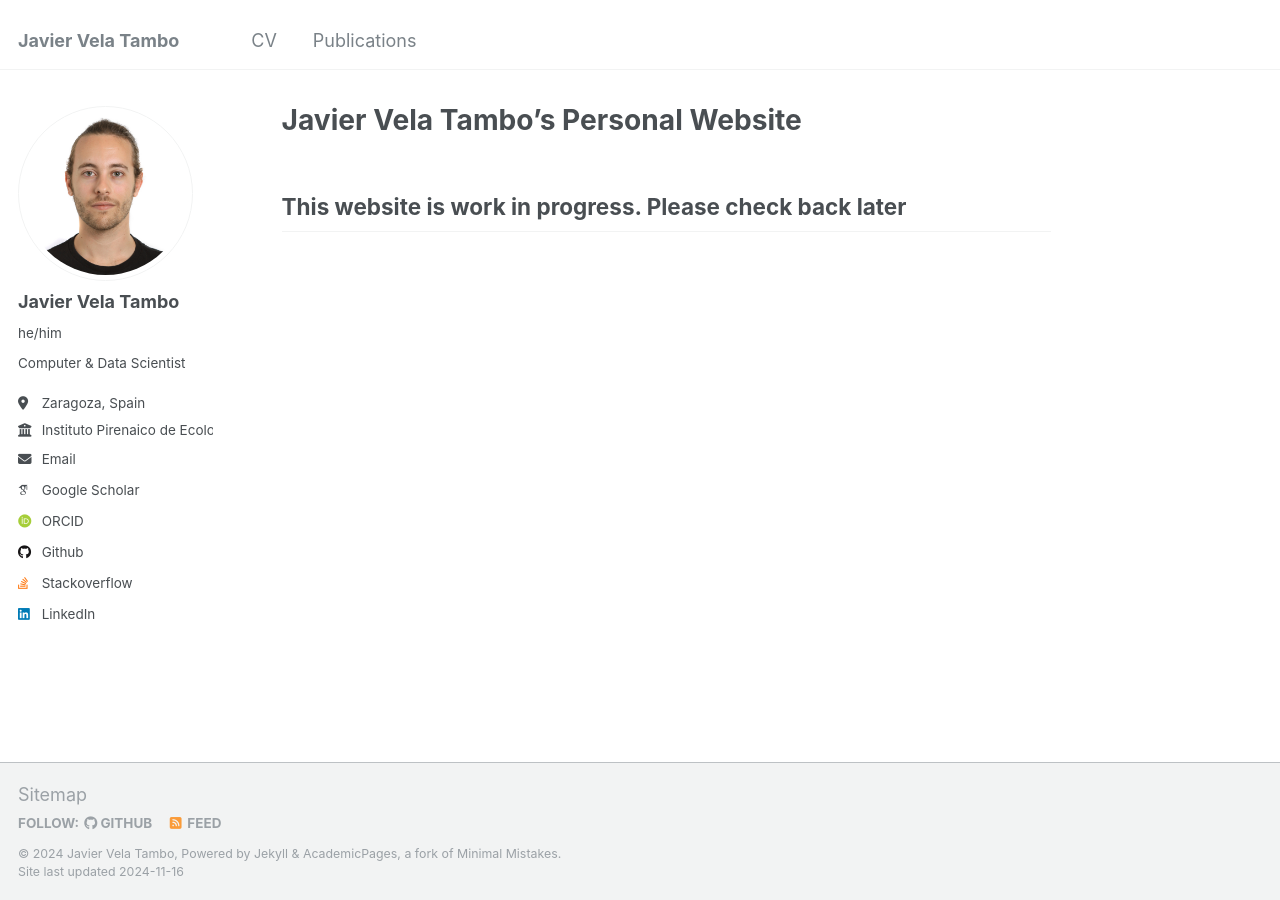
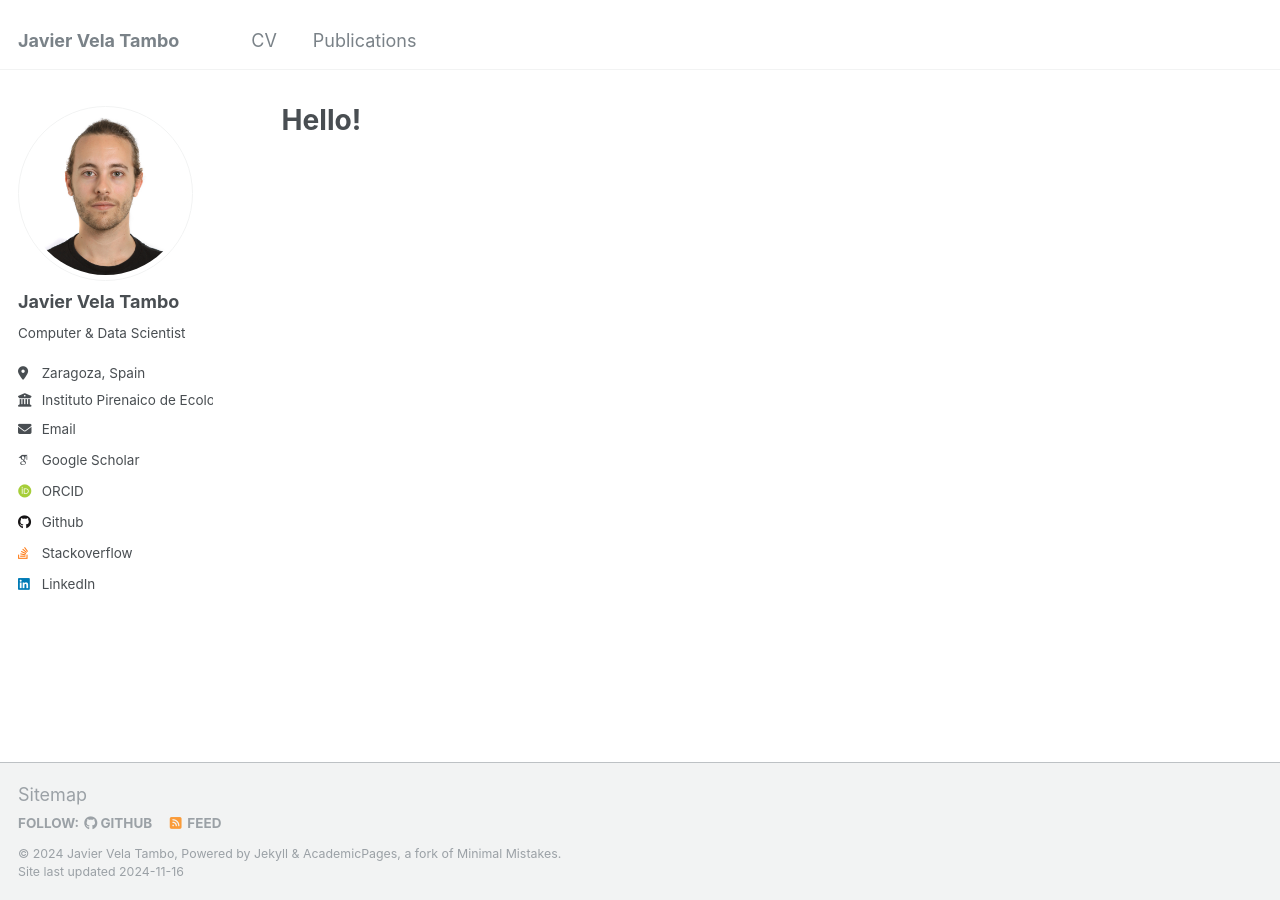
Before and after one commit to javiervela/javiervela.github.io, a Jekyll site: the page built from _pages/about.md, in a window 1280 px wide. Built offline with Jekyll 4.4.1, drawn with Linux system fonts in a browser that asks for light colours; some web fonts are replaced.

Commit message:
Update personal information and modify website title

```diff
--- a/_config.yml
+++ b/_config.yml
@@ -23,10 +23,12 @@ author:
   # Biographic information
   avatar           : "profile.jpg"
   name             : "Javier Vela Tambo"
-  pronouns         : "he/him"
+  pronouns         :
   bio              : "Computer & Data Scientist"
   location         : "Zaragoza, Spain"
-  employer         : "Instituto Pirenaico de Ecología (IPE-CSIC) Spanish National Research Council"
+  employer         : |
+    Instituto Pirenaico de Ecología (IPE-
+    CSIC) Spanish National Research Council
   uri              :
   email            : "javier.vela00@gmail.com"
 
--- a/_pages/about.md
+++ b/_pages/about.md
@@ -1,15 +1,15 @@
 ---
 permalink: /
-title: "Javier Vela Tambo's Personal Website"
+title: "Hello!"
 author_profile: true
 redirect_from:
   - /about/
   - /about.html
 ---
 
-## This website is work in progress. Please check back later
+<!-- TODO About me -->
 
-<!-- TODO About me -->
+<!-- ## This website is work in progress. Please check back later -->
 
 <!--
 This is the front page of a website that is powered by the [Academic Pages template](https://github.com/academicpages/academicpages.github.io) and hosted on GitHub pages. [GitHub pages](https://pages.github.com) is a free service in which websites are built and hosted from code and data stored in a GitHub repository, automatically updating when a new commit is made to the repository. This template was forked from the [Minimal Mistakes Jekyll Theme](https://mmistakes.github.io/minimal-mistakes/) created by Michael Rose, and then extended to support the kinds of content that academics have: publications, talks, teaching, a portfolio, blog posts, and a dynamically-generated CV. You can fork [this template](https://github.com/academicpages/academicpages.github.io) right now, modify the configuration and markdown files, add your own PDFs and other content, and have your own site for free, with no ads!
```
Also changed, not shown: other parts of _pages/about.md (+5 -5 lines).
